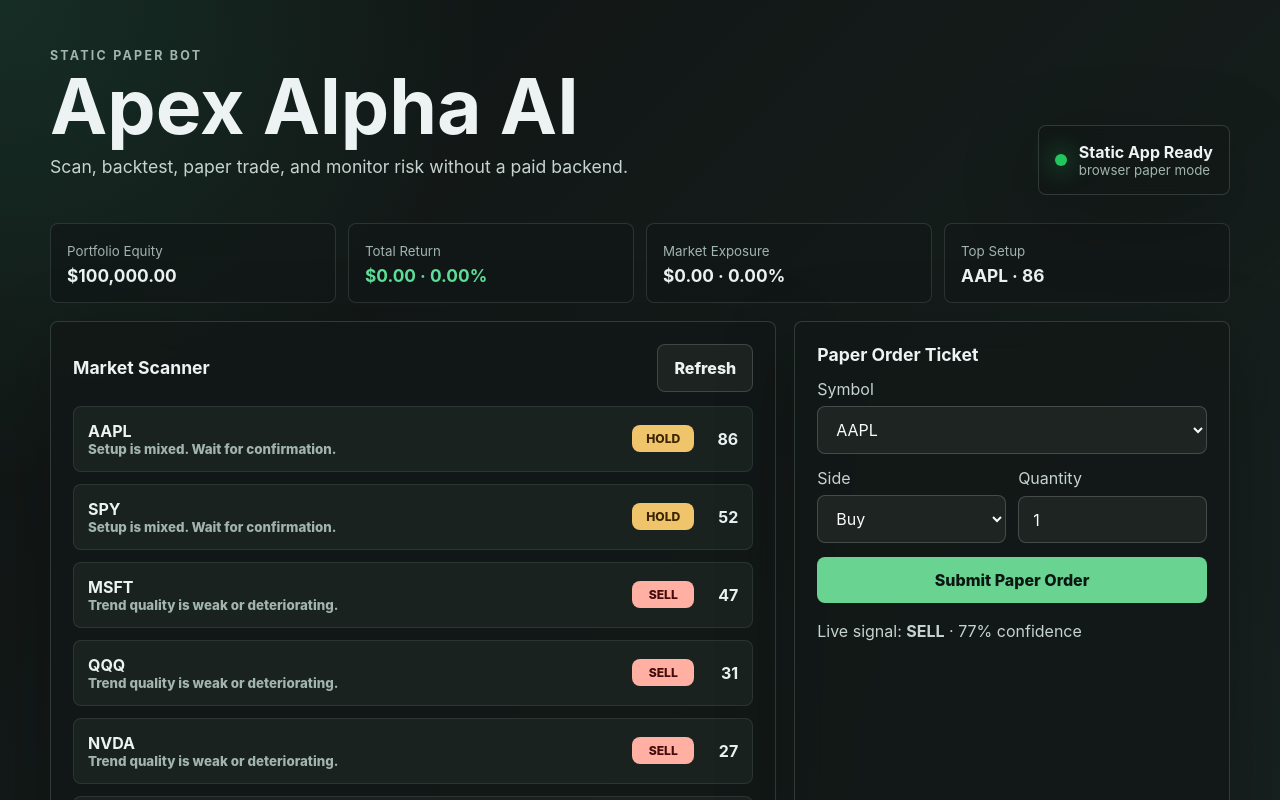
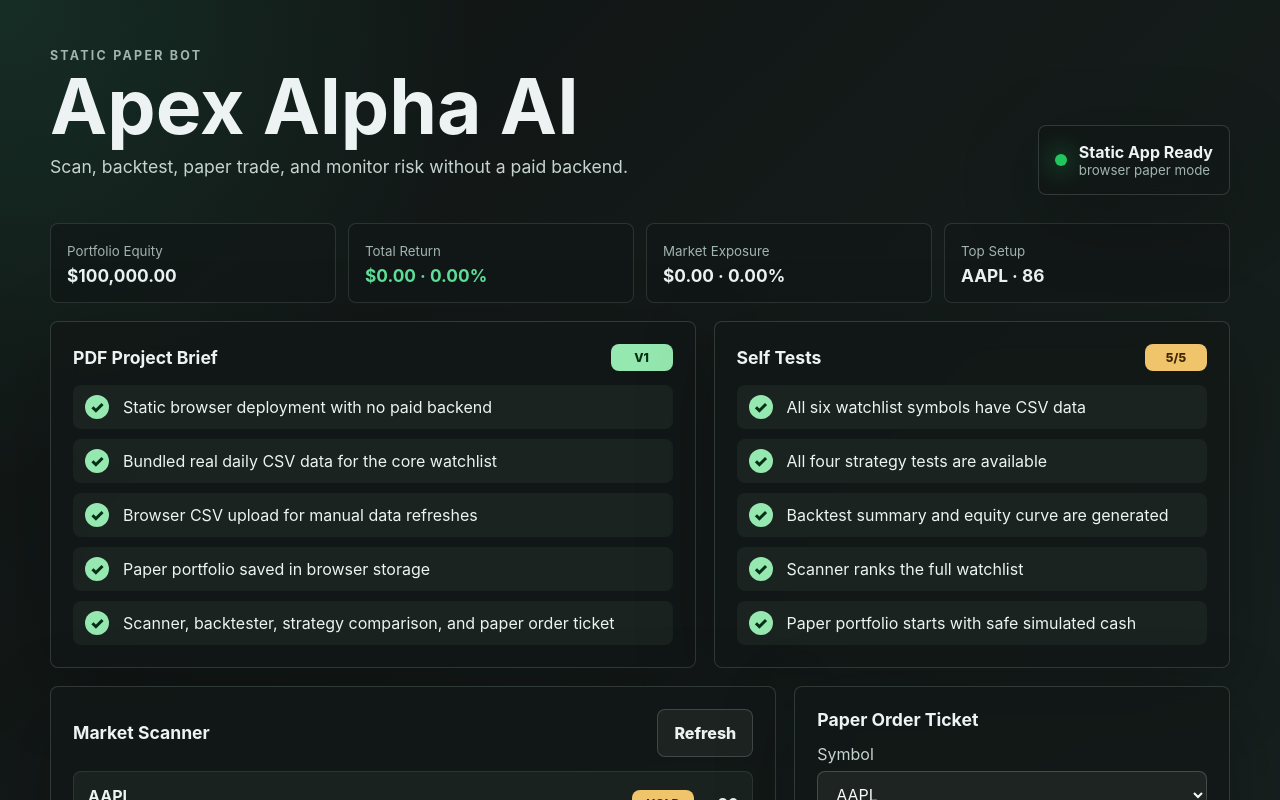
Before and after one commit to mberry19932025/-Apha--V1, a React (Vite) app in the folder frontend/: page / in a window 1280 px wide. Shown: the top 800 px of the page. Built offline with nearby package versions, Linux system fonts and the light colour scheme.

Commit message:
Add PDF project brief and self tests

```diff
--- a/frontend/src/main.jsx
+++ b/frontend/src/main.jsx
@@ -14,6 +14,7 @@ import {
   strategies,
   symbols
 } from "./botEngine.js";
+import { projectCapabilities, projectTests } from "./projectSpec.js";
 import "./styles.css";
 
 const portfolioKey = "apex-alpha-static-portfolio";
@@ -115,6 +116,15 @@ function App() {
       }),
     [backtestForm, dataBySymbol]
   );
+  const selfTests = useMemo(
+    () =>
+      projectTests.map((test) => ({
+        ...test,
+        passed: test.run({ backtest, dataStatus, portfolio, scanner, strategyComparison })
+      })),
+    [backtest, dataStatus, portfolio, scanner, strategyComparison]
+  );
+  const passedTests = selfTests.filter((test) => test.passed).length;
 
   useEffect(() => {
     async function init() {
@@ -299,6 +309,42 @@ function App() {
           <small>Top Setup</small>
           <strong>{bestSetup ? `${bestSetup.symbol} · ${bestSetup.score}` : "Scanning"}</strong>
         </div>
+      </section>
+
+      <section className="brief-grid">
+        <article className="card">
+          <div className="card-header">
+            <h2>PDF Project Brief</h2>
+            <span className="pill buy">V1</span>
+          </div>
+          <div className="brief-list">
+            {projectCapabilities.map((capability) => (
+              <div className="brief-item" key={capability}>
+                <span className="checkmark">✓</span>
+                <span>{capability}</span>
+              </div>
+            ))}
+          </div>
+        </article>
+
+        <article className="card">
+          <div className="card-header">
+            <h2>Self Tests</h2>
+            <span className="pill hold">
+              {passedTests}/{selfTests.length}
+            </span>
+          </div>
+          <div className="brief-list">
+            {selfTests.map((test) => (
+              <div className="brief-item" key={test.id}>
+                <span className={test.passed ? "checkmark" : "xmark"}>
+                  {test.passed ? "✓" : "!"}
+                </span>
+                <span>{test.label}</span>
+              </div>
+            ))}
+          </div>
+        </article>
       </section>
 
       <section className="scanner-grid">
--- /dev/null
+++ b/frontend/src/projectSpec.js
@@ -0,0 +1,35 @@
+export const projectCapabilities = [
+  "Static browser deployment with no paid backend",
+  "Bundled real daily CSV data for the core watchlist",
+  "Browser CSV upload for manual data refreshes",
+  "Paper portfolio saved in browser storage",
+  "Scanner, backtester, strategy comparison, and paper order ticket"
+];
+
+export const projectTests = [
+  {
+    id: "csv-watchlist",
+    label: "All six watchlist symbols have CSV data",
+    run: ({ dataStatus }) => dataStatus.length === 6 && dataStatus.every((item) => item.source === "csv")
+  },
+  {
+    id: "strategy-count",
+    label: "All four strategy tests are available",
+    run: ({ strategyComparison }) => strategyComparison.length === 4
+  },
+  {
+    id: "backtest-summary",
+    label: "Backtest summary and equity curve are generated",
+    run: ({ backtest }) => Boolean(backtest?.summary && backtest?.equityCurve?.length)
+  },
+  {
+    id: "scanner-results",
+    label: "Scanner ranks the full watchlist",
+    run: ({ scanner }) => scanner?.results?.length === 6
+  },
+  {
+    id: "paper-mode",
+    label: "Paper portfolio starts with safe simulated cash",
+    run: ({ portfolio }) => portfolio.mode === "static paper" && portfolio.startingCash === 100000
+  }
+];
--- a/frontend/src/styles.css
+++ b/frontend/src/styles.css
@@ -125,6 +125,13 @@ h2 {
 .scanner-grid {
   display: grid;
   grid-template-columns: minmax(0, 1.25fr) minmax(280px, 0.75fr);
+  gap: 18px;
+  margin-bottom: 18px;
+}
+
+.brief-grid {
+  display: grid;
+  grid-template-columns: minmax(0, 1fr) minmax(280px, 0.8fr);
   gap: 18px;
   margin-bottom: 18px;
 }
@@ -283,6 +290,41 @@ button:disabled {
   display: block;
 }
 
+.brief-list {
+  display: grid;
+  gap: 10px;
+}
+
+.brief-item {
+  display: grid;
+  grid-template-columns: 28px minmax(0, 1fr);
+  align-items: center;
+  gap: 10px;
+  padding: 10px 12px;
+  border-radius: 8px;
+  background: rgba(31, 39, 36, 0.72);
+}
+
+.checkmark,
+.xmark {
+  display: inline-grid;
+  place-items: center;
+  width: 24px;
+  height: 24px;
+  border-radius: 999px;
+  font-weight: 900;
+}
+
+.checkmark {
+  color: #052e16;
+  background: #95e8b0;
+}
+
+.xmark {
+  color: #450a0a;
+  background: #ffb0a3;
+}
+
 .scan-row {
   display: flex;
   align-items: center;
@@ -431,6 +473,7 @@ button:disabled {
 @media (max-width: 820px) {
   .hero,
   .grid,
+  .brief-grid,
   .scanner-grid,
   .backtest-layout,
   .summary-strip {
```
Also changed, not shown: 2 other files (tests, documents, lock files or other folders).
